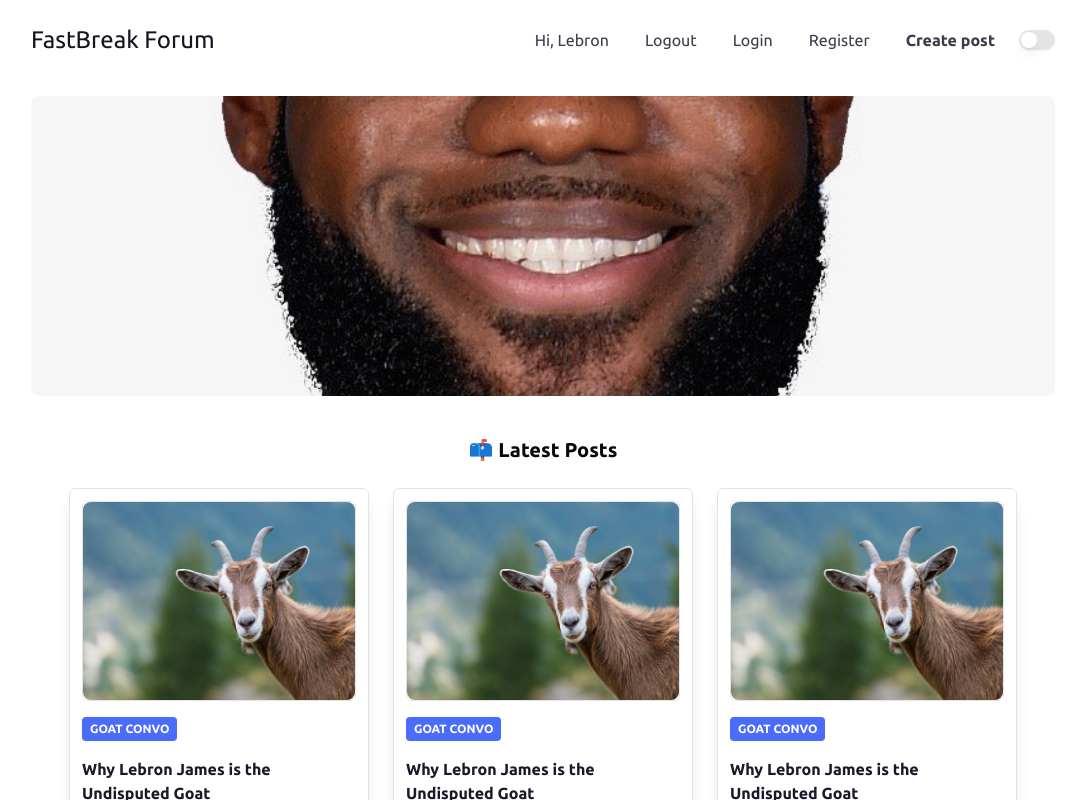
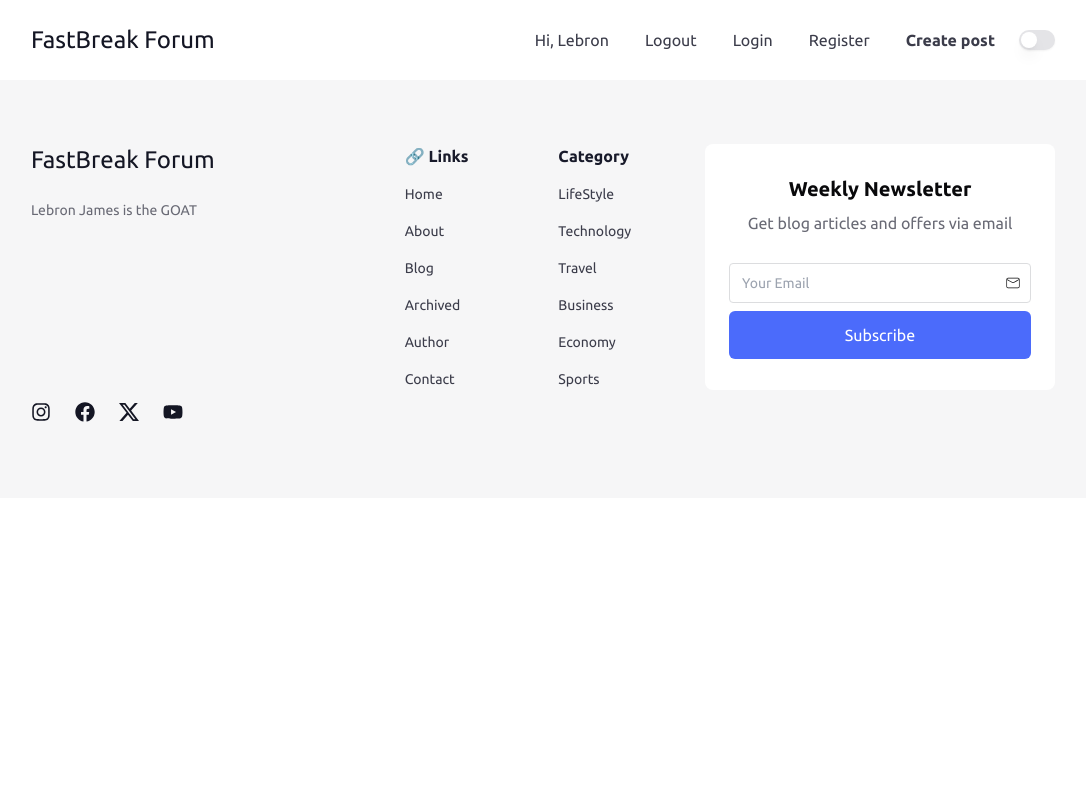
Before and after one commit to yamhokim/FastBreak-Forum, a React (Vite) app in the folder frontend/: page / in a window 1280 px wide. Shown: the top 800 px of the page, without its empty margins (97-1183 px from the left). Built offline with nearby package versions, Linux system fonts and the light colour scheme.

Commit message:
updated pages

```diff
--- a/frontend/src/App.jsx
+++ b/frontend/src/App.jsx
@@ -7,8 +7,6 @@ const App = () => {
   return (
     <div>
       <NavBar />
-      <Header />
-      <BlogContainer />
       <Footer />
     </div>
   );
--- a/frontend/src/pages/ProfilePage.jsx
+++ b/frontend/src/pages/ProfilePage.jsx
@@ -1,7 +1,14 @@
+import BlogContainer from "@/ui_components/BlogContainer";
+import Hero from "@/ui_components/Hero";
 import React from "react";
 
 const ProfilePage = () => {
-  return <div>ProfilePage</div>;
+  return (
+    <>
+      <Hero />
+      <BlogContainer />
+    </>
+  );
 };
 
 export default ProfilePage;
```
